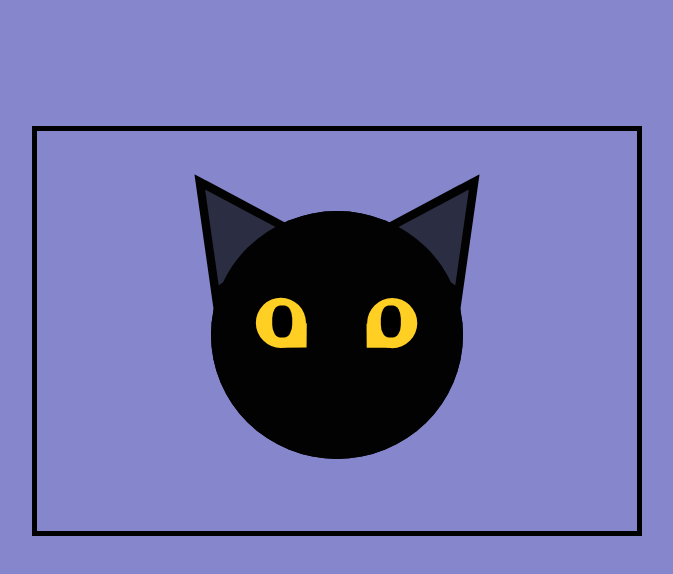
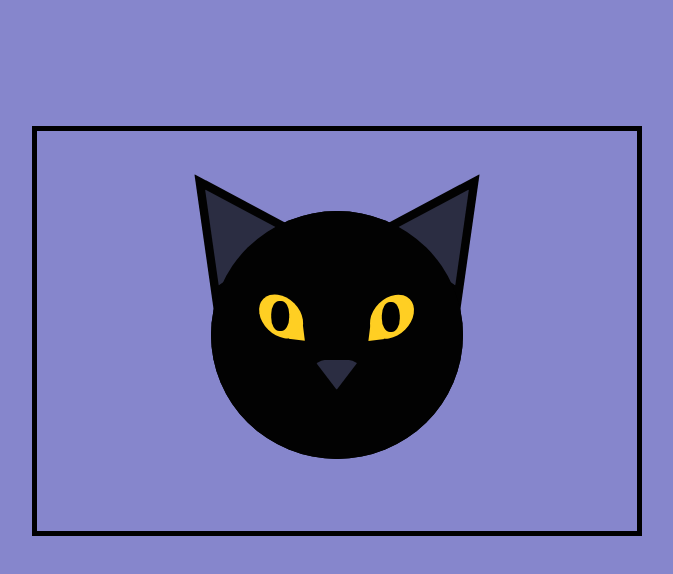
Before and after one commit to agoldfreelance/luna-css, a plain HTML site: page index.html in a window 1280 px wide. Shown: the whole page, without its empty margins (303-976 px from the left). Drawn offline with Linux system fonts and the light colour scheme.

Commit message:
Changed eyes to oval shape, added nose
need to figure out how to round corners of triangles in clip-path

```diff
--- a/index.html
+++ b/index.html
@@ -17,6 +17,7 @@
   <div class="right-eye">
     <div class="pupil-right"></div>
   </div>
+  <div class="nose"></div>
 </div>
 </div>
 </html>
--- a/styles.css
+++ b/styles.css
@@ -61,7 +61,7 @@ body {
 .left-eye {
   position: absolute;
   width: 20%;
-  height: 20%;
+  height: 15%;
   top: 35%;
   left: 18%;
   border-radius: 50%;
@@ -74,16 +74,16 @@ body {
   clip-path: polygon(50% 50%, 0% 100%, 100% 100%);
   transform: rotate(90deg);
   content: "";
-  width: 70%;
+  width: 40%;
   height: 70%;
   top: 15%;
-  right: -55%;
+  right: -38%;
   background: #ffcf23;
 }
 .right-eye {
   position: absolute;
   width: 20%;
-  height: 20%;
+  height: 15%;
   top: 35%;
   right: 18%;
   border-radius: 50%;
@@ -96,29 +96,41 @@ body {
   clip-path: polygon(50% 50%, 0% 100%, 100% 100%);
   transform: rotate(-90deg);
   content: "";
-  width: 70%;
+  width: 40%;
   height: 70%;
   top: 15%;
-  left: -55%;
+  left: -38%;
   background: #ffcf23;
 }
 .pupil-left {
   position: absolute;
-  width: 40%;
-  height: 65%;
-  border-radius: 40%;
+  width: 35%;
+  height: 80%;
+  border-radius: 45%;
   background: black;
-  top: 15%;
+  top: 10%;
   left: 30%;
   transform: rotate(-45deg);
 }
 .pupil-right {
   position: absolute;
-  width: 40%;
-  height: 65%;
-  border-radius: 40%;
+  width: 36%;
+  height: 80%;
+  border-radius: 45%;
   background: black;
-  top: 15%;
+  top: 9%;
   left: 30%;
   transform: rotate(45deg);
 }
+.nose {
+  position: absolute;
+  clip-path: polygon(50% 0%, 0% 100%, 100% 100%);
+  transform: rotate(180deg);
+  width: 18%;
+  height: 12%;
+  top: 60%;
+  left: 41%;
+  z-index: 3;
+  border-radius: 30%;
+  background: #2b2d42;
+}
```
